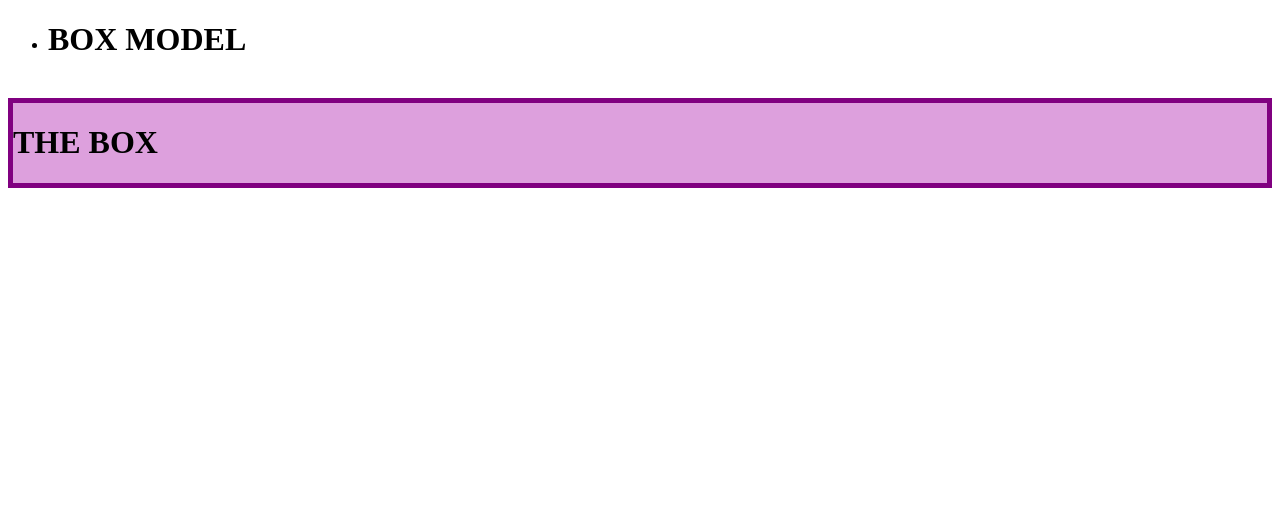
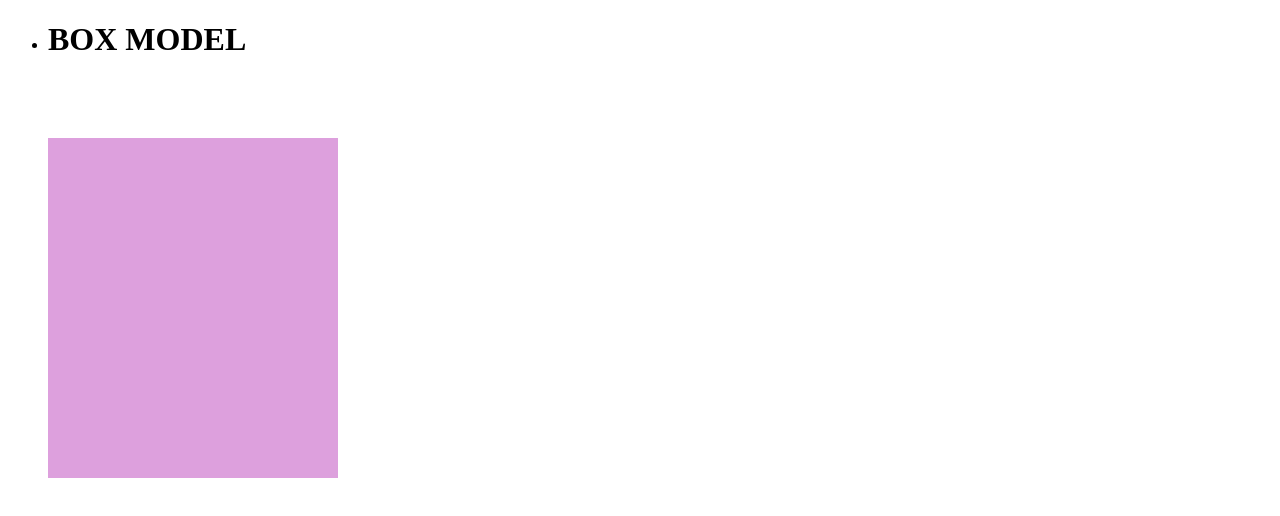
Before and after one commit to iriljahan/learning-css2, a plain HTML site: page css-box-model.html in a window 1280 px wide. Drawn offline with Linux system fonts and the light colour scheme.

Commit message:
box model

```diff
--- a/css-box-model.html
+++ b/css-box-model.html
@@ -7,8 +7,13 @@
     <style>
       .e {
         background-color: plum;
-        border: 5px solid purple;
+        border: 10px solid purple;
 
+        width: 250px;
+        height: 300px;
+        margin: 40px;
+        border: 10px;
+        padding: 20px;
       }
     </style>
   </head>
@@ -18,9 +23,7 @@
     </ul>
     <br />
     <div class="e">
-      <p>
-        <h1>THE BOX</h1>
-      </p>
+      <p></p>
     </div>
   </body>
 </html>
```
